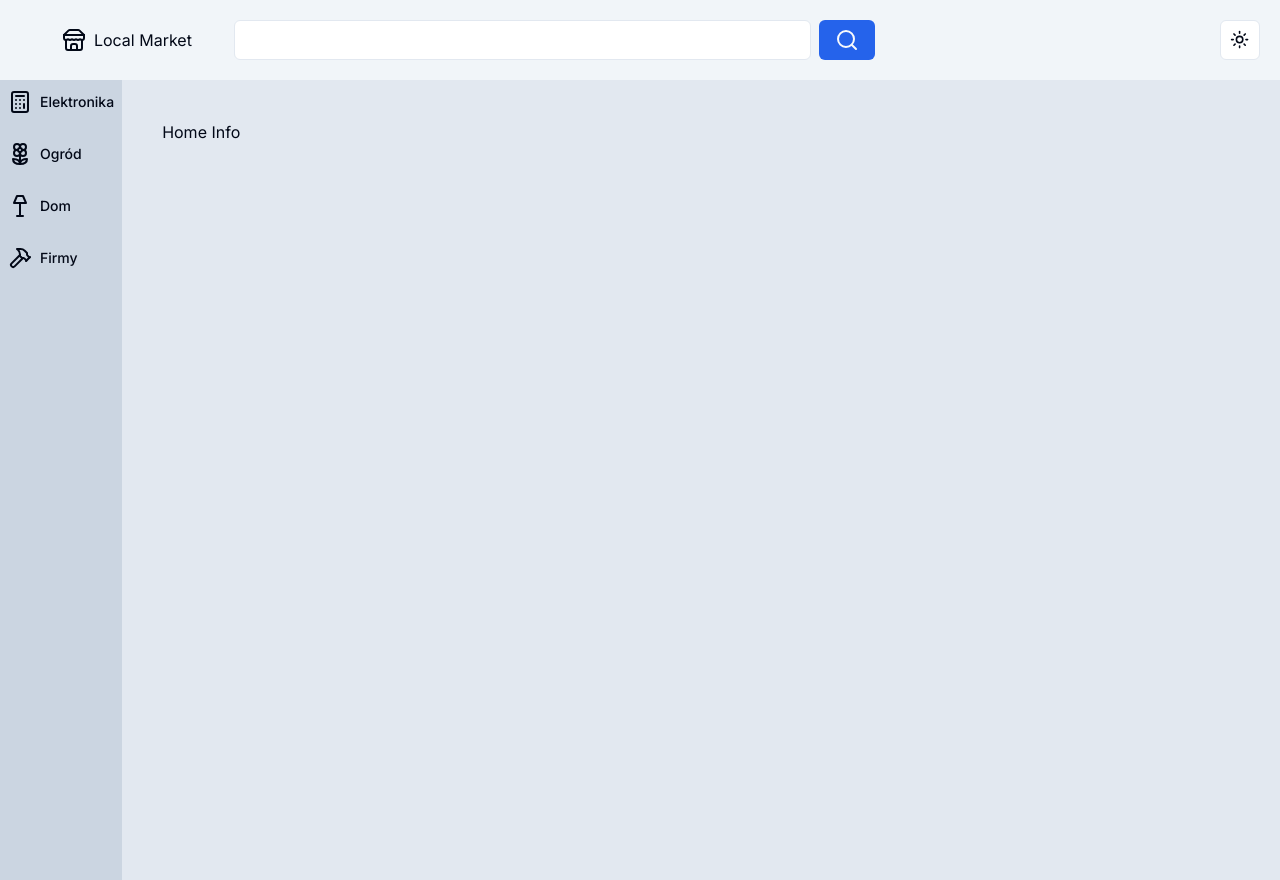
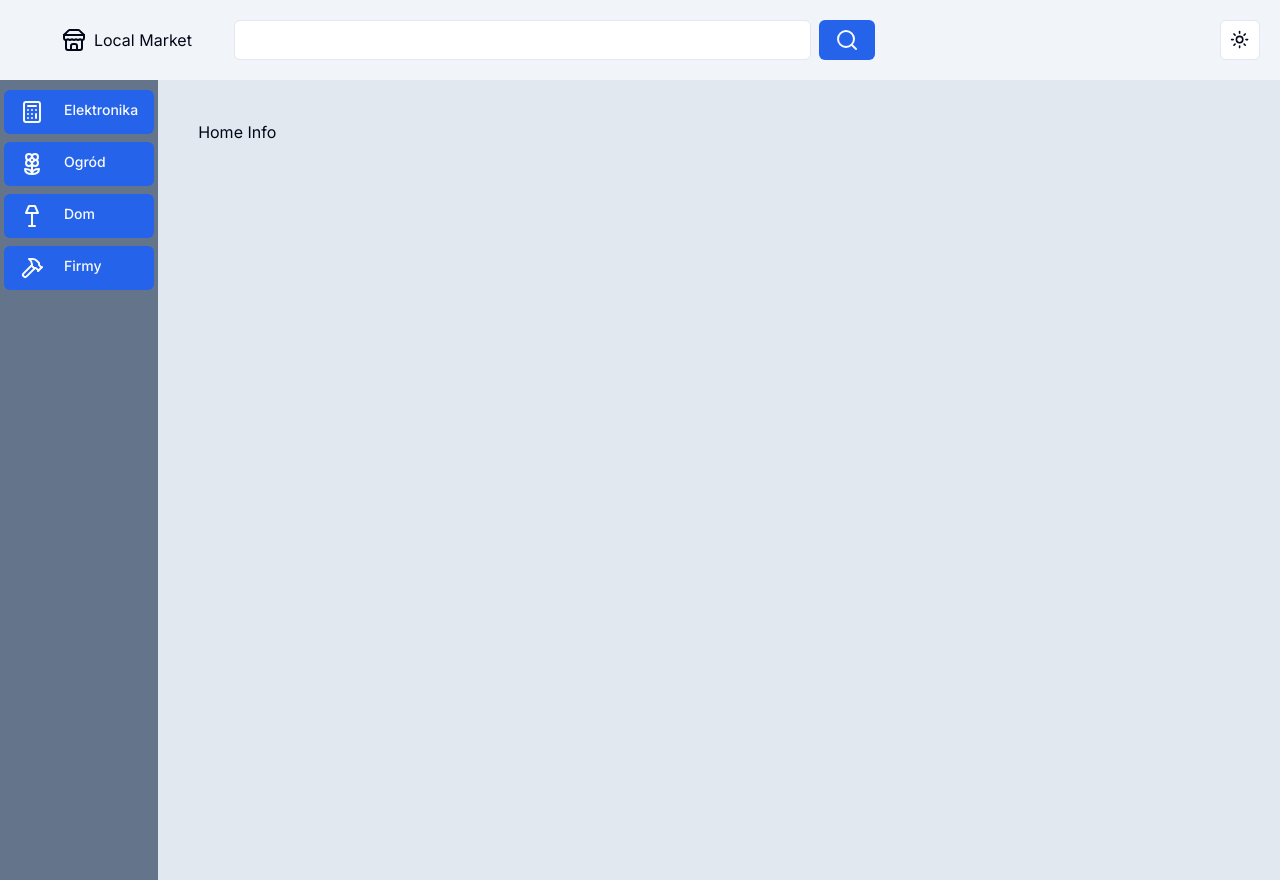
Before and after one commit to madb88/local-market, a Next.js app: page / in a window 1280 px wide. Built offline with nearby package versions, Linux system fonts and the light colour scheme.

Commit message:
ActiveLink

```diff
--- /dev/null
+++ b/app/components/ui/atoms/ActiveLink.tsx
@@ -0,0 +1,31 @@
+"use client";
+
+import { type UrlObject } from "node:url";
+import Link from "next/link";
+import clsx from "clsx";
+import { usePathname } from "next/navigation";
+import type { Route } from "next";
+
+type ActiveLinkProps = {
+	href: Route<string> | UrlObject;
+	children: React.ReactNode;
+	exact?: boolean;
+};
+
+export const ActiveLink = ({ href, children, exact = false }: ActiveLinkProps) => {
+	const pathname = usePathname();
+	const isActive = exact ? pathname === href : pathname.startsWith(href as Route);
+
+	const className = "text-white-500 hover:text-gray-900 w-full";
+	const activeClassName = "text-gray-900";
+
+	return (
+		<Link
+			href={href}
+			className={clsx(className, isActive && activeClassName)}
+			aria-current={isActive ? "page" : undefined}
+		>
+			{children}
+		</Link>
+	);
+};
--- a/app/components/ui/molecules/NavigationButton/NavigationButton.tsx
+++ b/app/components/ui/molecules/NavigationButton/NavigationButton.tsx
@@ -2,14 +2,18 @@ import Link from "next/link";
 import { type FC } from "react";
 import { Button } from "../../atoms/button";
 import { type NavigationT } from "./type";
+import { ActiveLink } from "../../atoms/ActiveLink";
 
 const NavigationButton: FC<NavigationT> = ({ text, size, url, icon }) => {
 	return (
 		<>
-			<Button size={size} variant={"ghost"} asChild className="justify-start px-2">
-				<Link href={url} className="flex justify-start gap-2">
-					{icon} {text}
-				</Link>
+			<Button size={size} className="px-4">
+				<ActiveLink key={text} href={url}>
+					<span className="flex w-full gap-5">
+						<div className="">{icon}</div>
+						<div className="">{text}</div>
+					</span>
+				</ActiveLink>
 			</Button>
 		</>
 	);
--- a/app/components/ui/organisms/Navigation.tsx
+++ b/app/components/ui/organisms/Navigation.tsx
@@ -10,7 +10,7 @@ export default function Navigation() {
 	];
 
 	return (
-		<div className="flex h-full bg-slate-300 dark:bg-black">
+		<div className="flex h-full px-1 pt-2.5 dark:bg-black">
 			<ul className="space-y-2">
 				{categories.map((categoryItem) => {
 					return (
```
